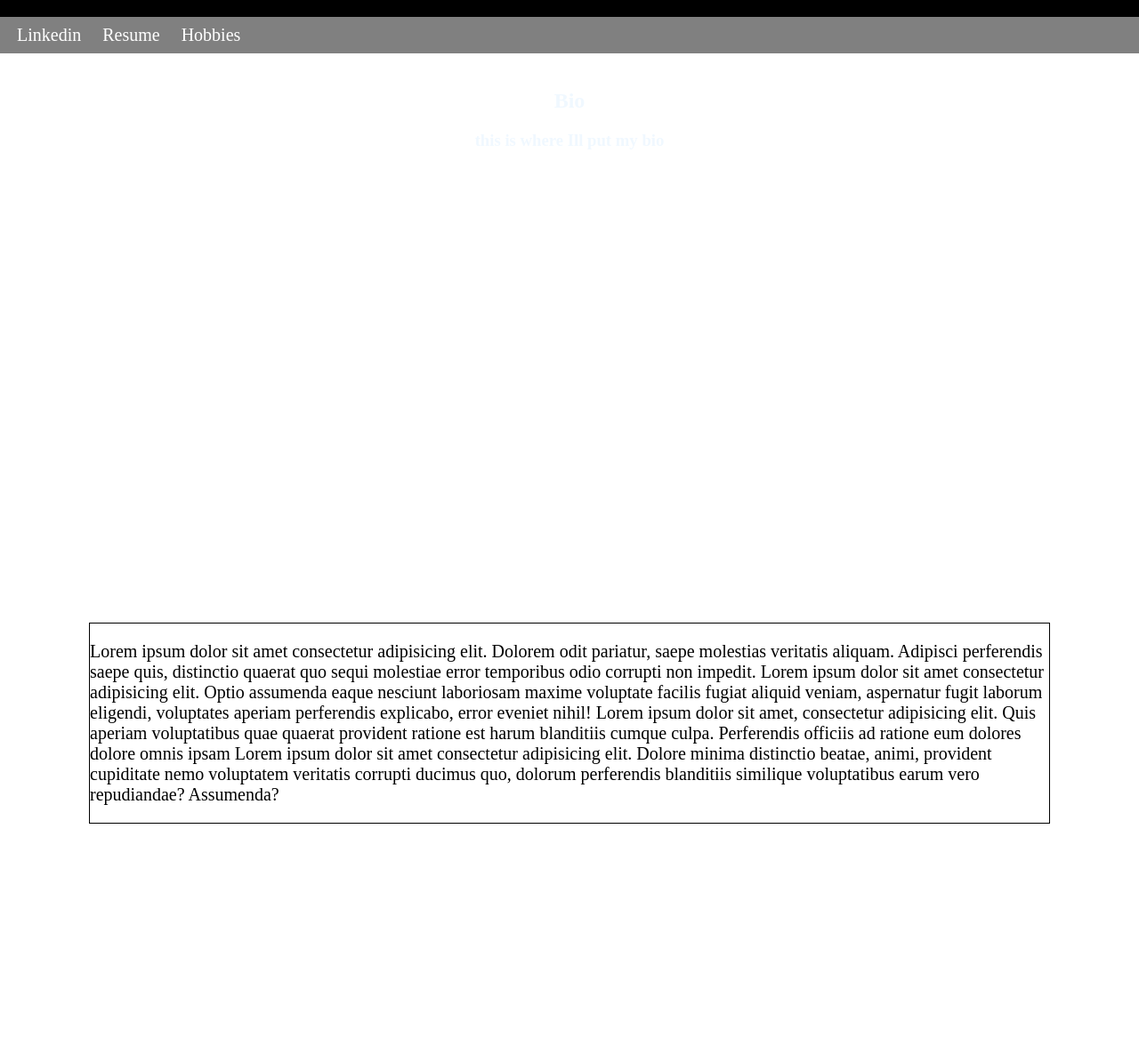
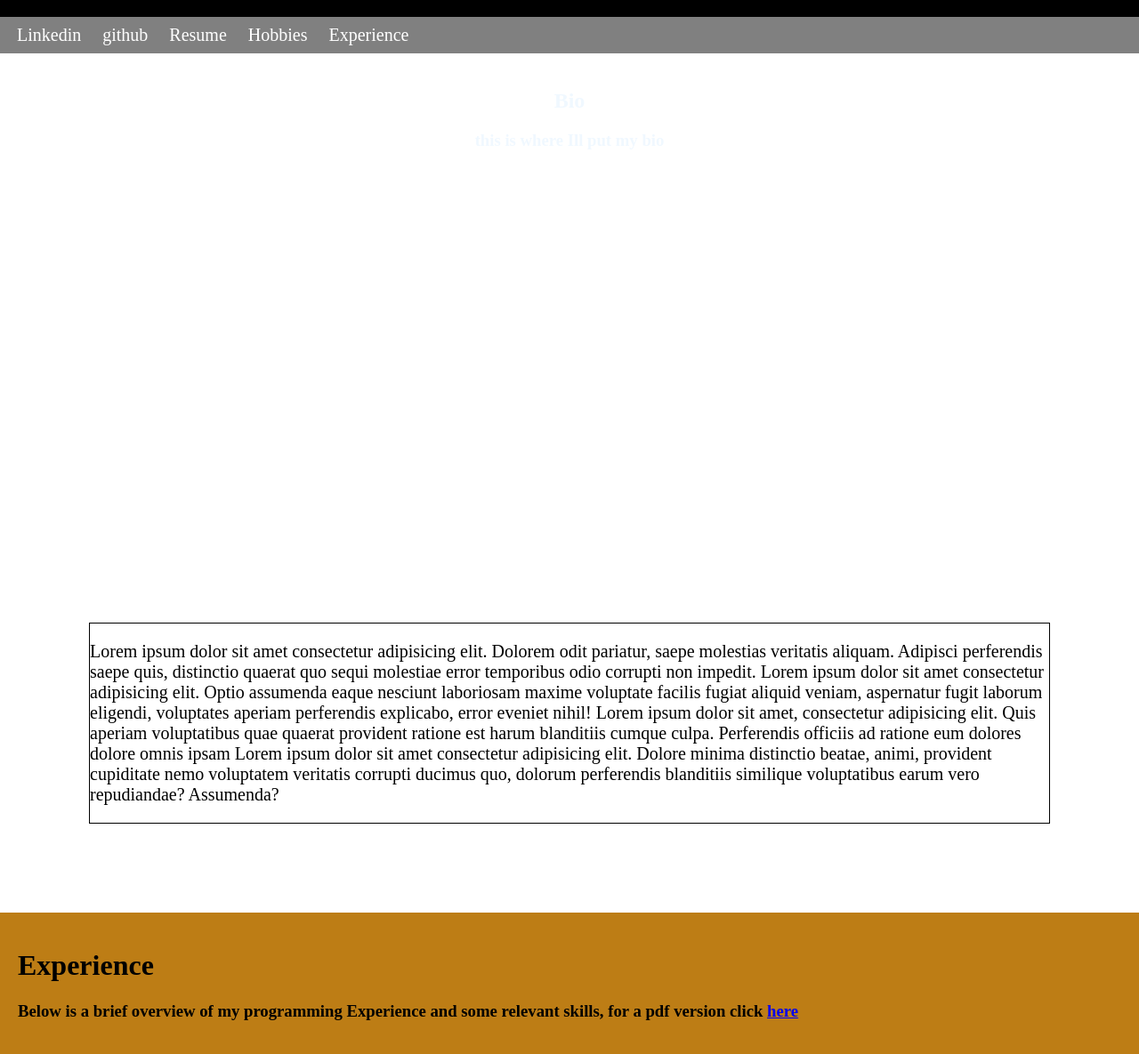
Before and after one commit to micahterry02/micah_terry_personal_website.io, a plain HTML site: page myWebsite.html in a window 1280 px wide. Shown: the part 61-1246 px from the top of the page at 89% size. Before the commit the page ends 1087 px from the top, so only its background shows below. Drawn offline with Linux system fonts and the light colour scheme; a script that the page names is missing.

Commit message:
didnt commit

```diff
--- a/myWebsite.html
+++ b/myWebsite.html
@@ -16,8 +16,10 @@
         <nav id="mainNav">
             <ul>
                 <li><a href="https://www.linkedin.com/in/micah-terry-5b5b08196?trk=people-guest_people_search-card" target=_blank>Linkedin</a></li>
+                <li><a href="https://github.com/micahterry02?tab=overview&from=2024-06-01&to=2024-06-04" target="_blank">github</a></li>
                 <li><a href="resume.pdf" target=_blank>Resume</a></li>
                 <li><a href="./hobbies.html">Hobbies</a></li>
+                <li><a href="#ExperienceSection">Experience</a></li>
             </ul>
         </nav>
         <div id="mainBody">
@@ -32,5 +34,13 @@
             </p>
         </div>
         <script src="jsForWebsite.js"></script>
+
+
+        <div id ="ExperienceSection">
+            <h1 id="ExperienceHeader">Experience</h1>
+            <h3>Below is a brief overview of my programming Experience and some relevant skills, for a pdf version click <a href="csResume.pdf" target="_blank">here</a></h3>
+
+        </div>
+
     </body>
 </html>
```
